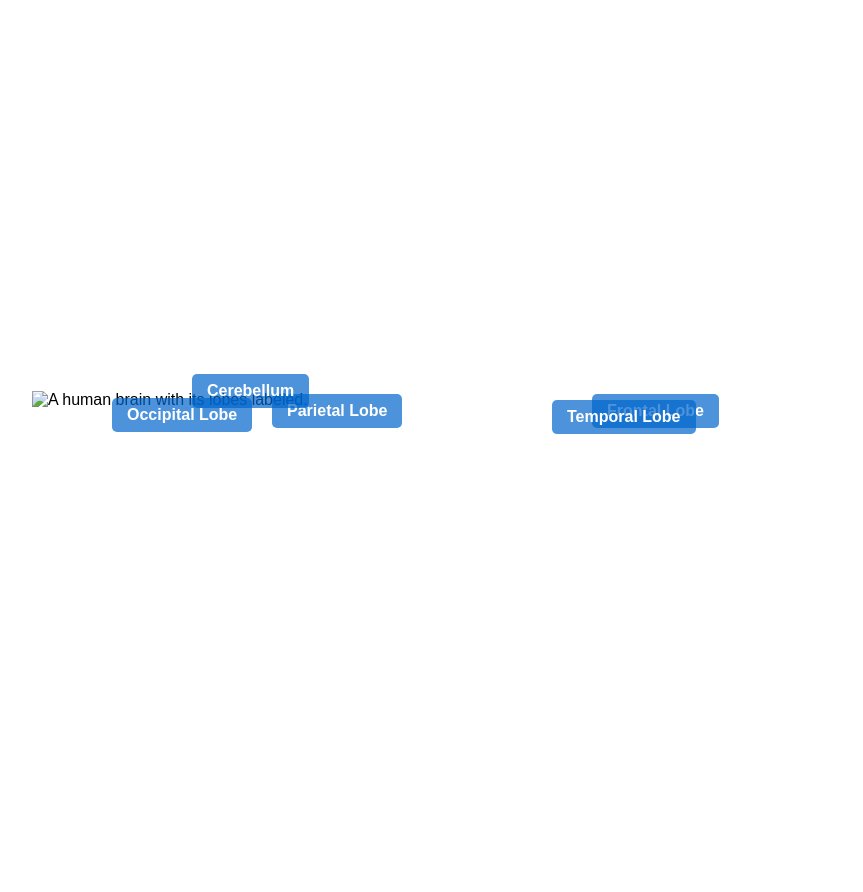
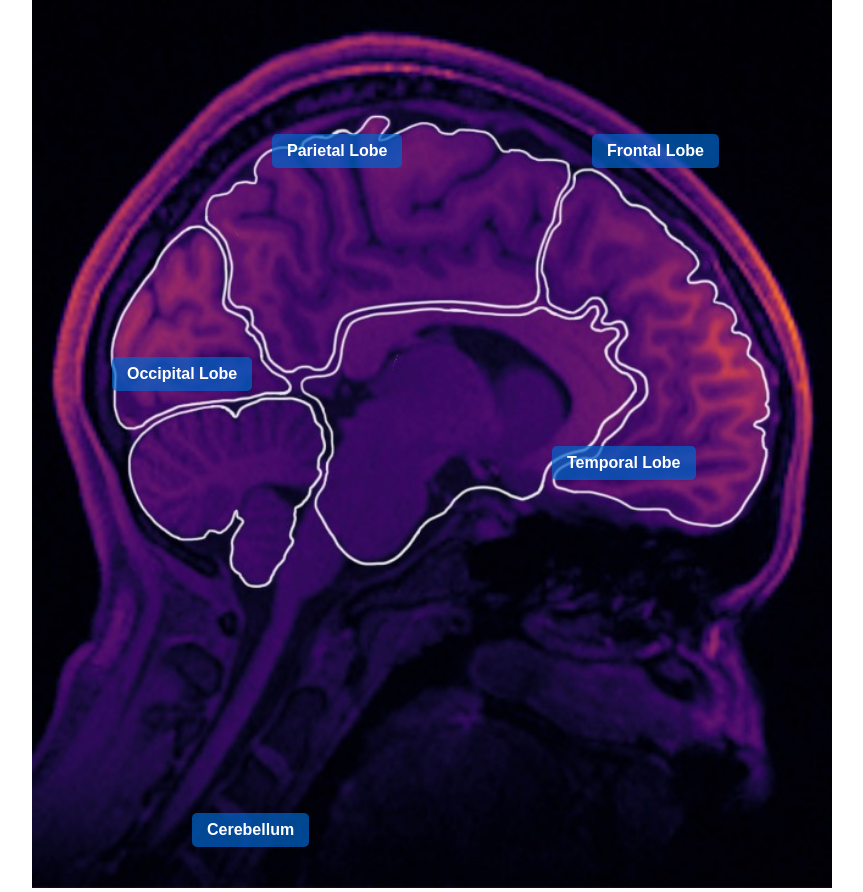
Before and after one commit to shreya025/shreya025.github.io, a plain HTML site: page index.html in a window 1280 px wide. Shown: the whole page, without its empty margins (208-1071 px from the left). Before the commit the page ends 800 px from the top, so only its background shows below. Drawn offline with Linux system fonts and the light colour scheme.

Commit message:
Update index.html

```diff
--- a/index.html
+++ b/index.html
@@ -8,7 +8,7 @@
 </head>
 <body>
     <div class="brain-container">
-        <img src="brain.png" alt="A human brain with its lobes labeled." class="brain-image">
+        <img src="brainimage.jpg" alt="A human brain with its lobes labeled." class="brain-image">
         <a href="frontal-lobe.html" class="brain-button frontal">Frontal Lobe</a>
         <a href="parietal-lobe.html" class="brain-button parietal">Parietal Lobe</a>
         <a href="temporal-lobe.html" class="brain-button temporal">Temporal Lobe</a>
```
